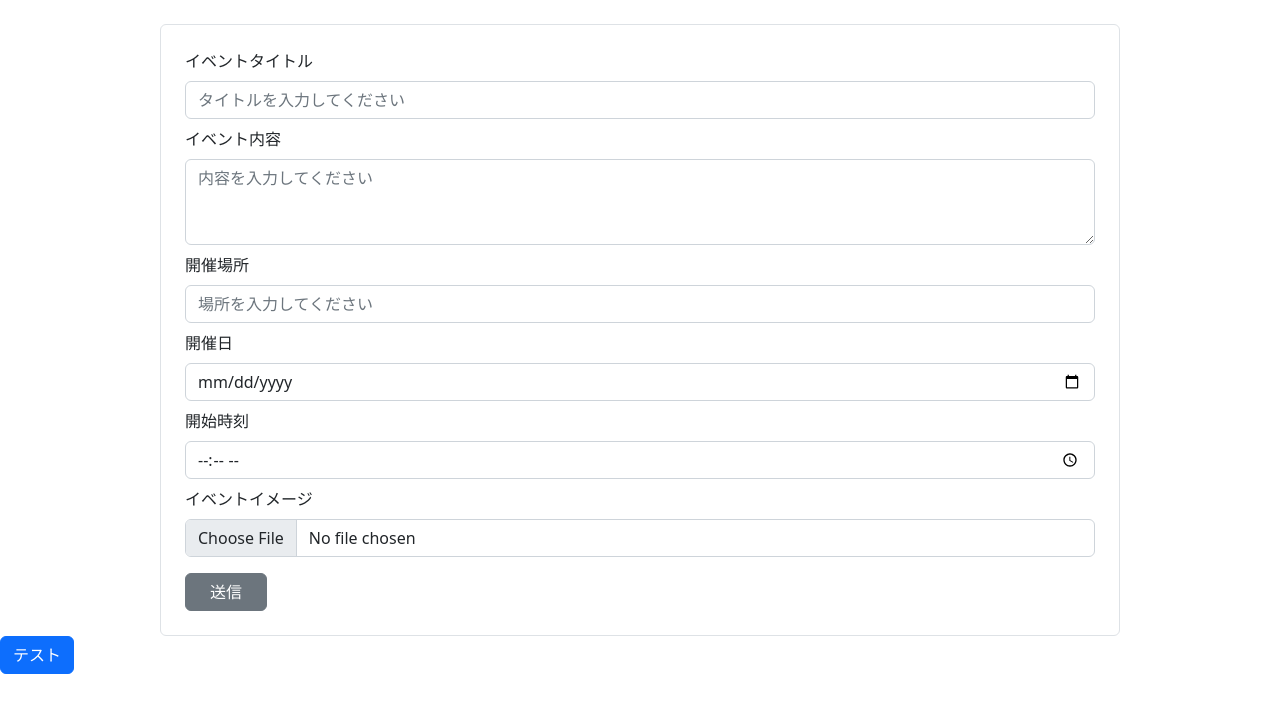
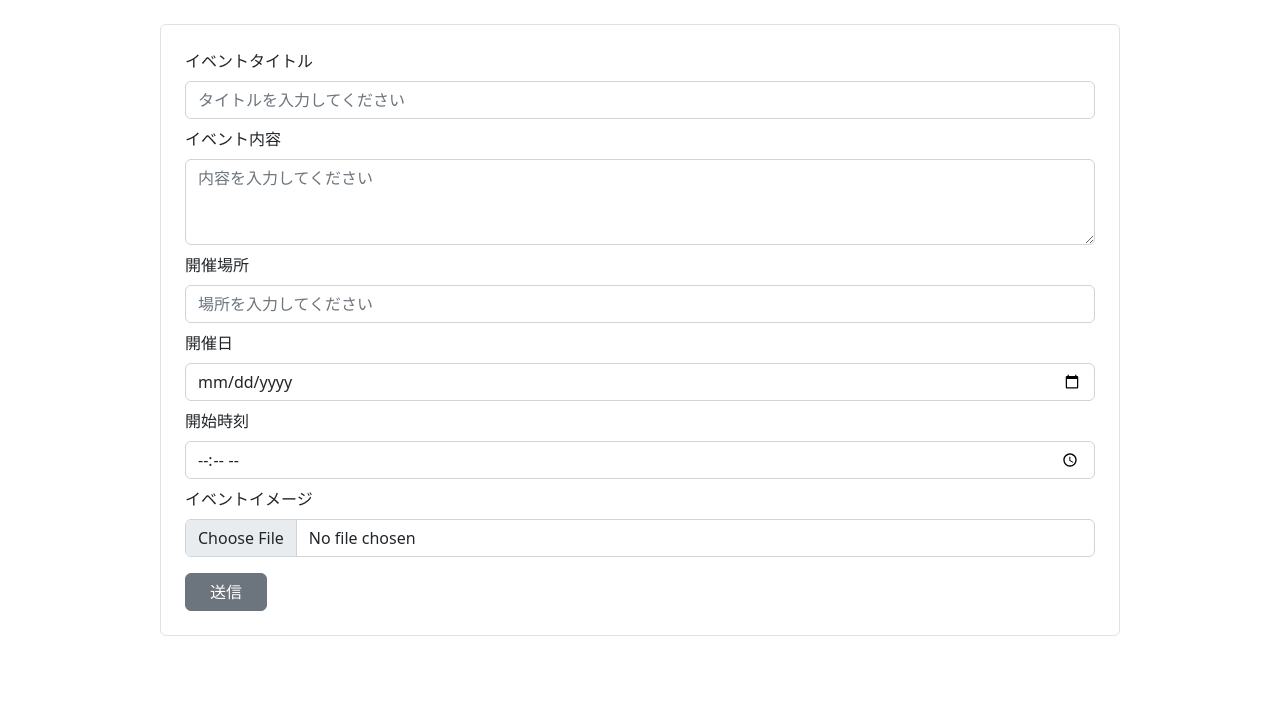
Before and after one commit to kyutech-hayashi-lab/react-jst, a React (Create React App) app: page /form in a window 1280 px wide. Shown: the top 712 px of the page. Built offline with nearby package versions, Linux system fonts and the light colour scheme; what aws-amplify would draw is missing.

Commit message:
イベントフォームの体裁を整える

```diff
--- a/src/components/Header.tsx
+++ b/src/components/Header.tsx
@@ -11,7 +11,7 @@ export default function Header() {
     <div className="d-flex px-2 border-bottom border-2 position-fixed w-100 bg-white top-0">
       <h3 className="mt-4 ms-5"><strong>ビーチクリーンクラウドサービス</strong></h3>
       <div className="ms-auto me-4 mt-3">
-        <a href="/" className="text-dark me-3">イベント主催者はこちら</a>
+        <a href="/form" className="text-dark me-3">イベント主催者はこちら</a>
         <button type="button" style={buttonStyle} className="mt-5 ms-auto d-flex align-items-center">
           <span>メニュー</span>
           <h2 className="ms-2"><HiOutlineMenu /></h2>
--- a/src/pages/EventFormPage.tsx
+++ b/src/pages/EventFormPage.tsx
@@ -1,19 +1,10 @@
 import React from 'react';
-import { init, send } from '@emailjs/browser';
-import { Button } from 'react-bootstrap';
 import EventForm from '../components/EventForm';
 
 export default function EventFormPage() {
-  init('q5ScCMTEE8dwqodJ5');
-  const click = () => {
-    send('service_3k42d1k', 'template_ho5cp9v', { from_name: 'test',
-      message: 'hoge' }).catch((err) => { throw err; });
-  };
-
   return (
     <div>
       <EventForm />
-      <Button onClick={() => click()}>テスト</Button>
     </div>
   );
 }
```
